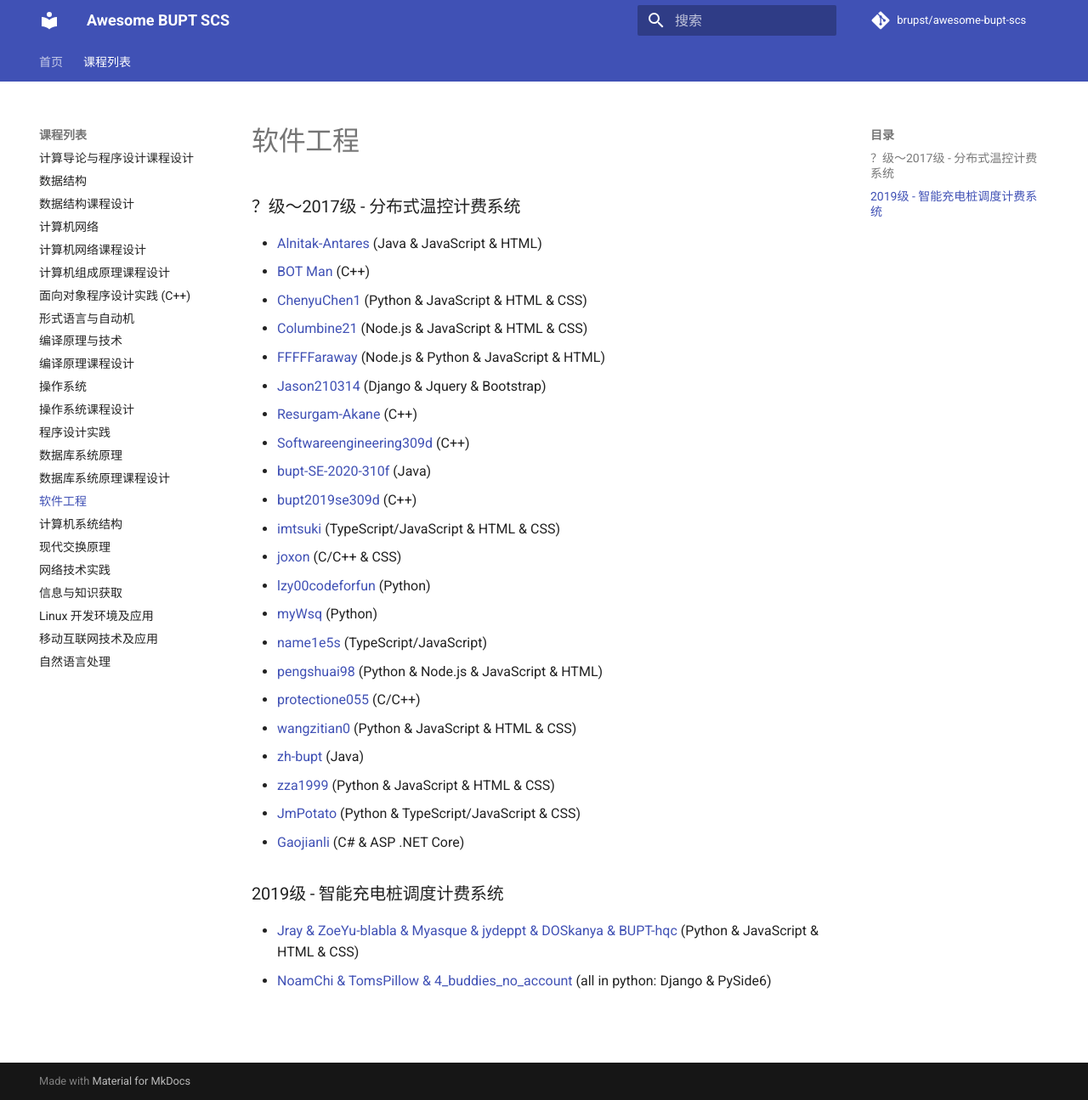
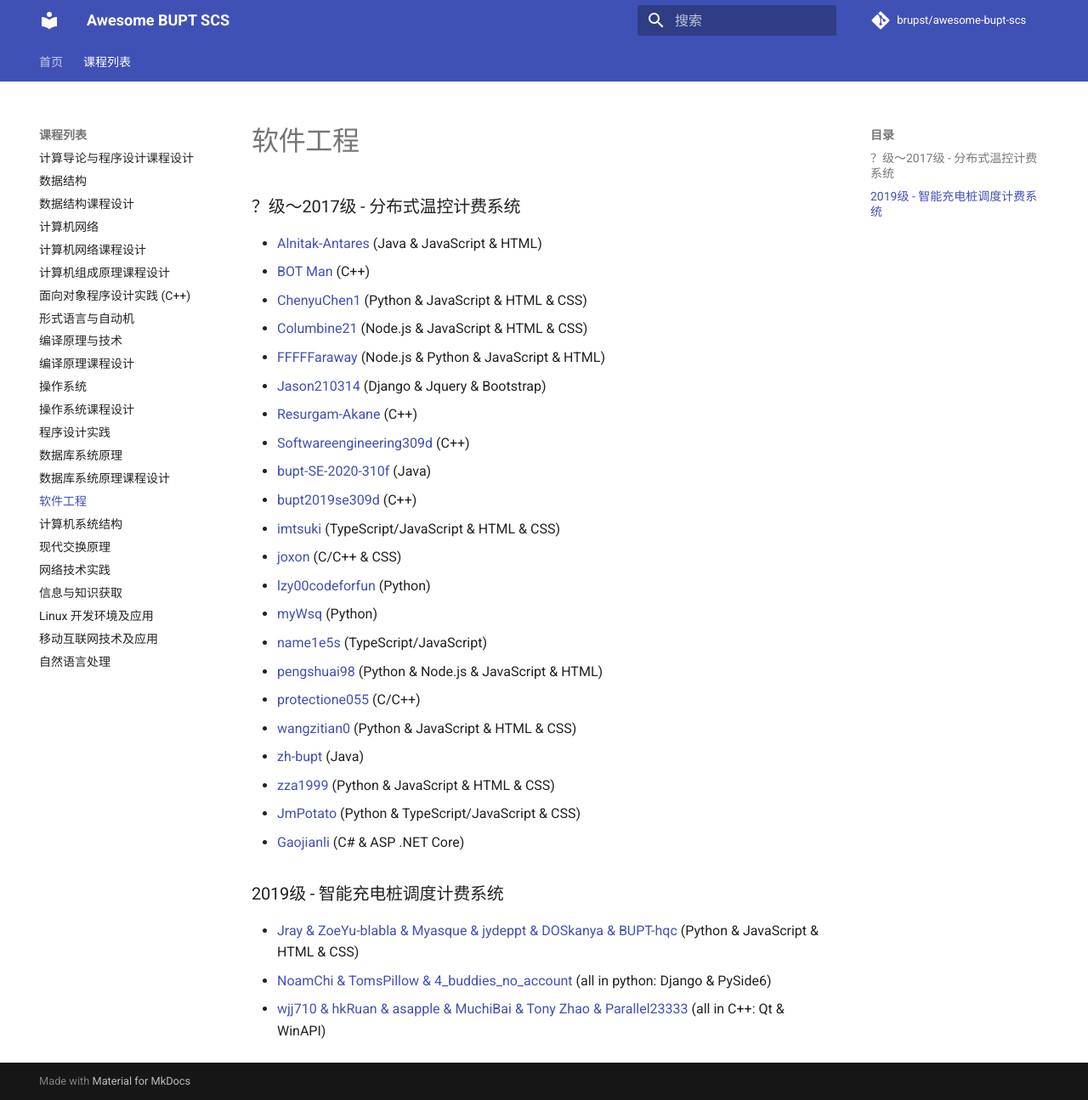
Before and after one commit to brupst/awesome-bupt-scs, an MkDocs documentation site: the page built from projects/Software-Engineering.md, in a window 1280 px wide and 1295 px high. Shown: the whole window at 85% size. Built offline with MkDocs 1.6.1 and Material for MkDocs 9.7.7, drawn with Linux system fonts in a browser that asks for light colours; comment, search, counter and statistics services are not loaded.

Commit message:
Update Software-Engineering.md (#62)
增加仓库链接

```diff
--- a/projects/Software-Engineering.md
+++ b/projects/Software-Engineering.md
@@ -29,3 +29,4 @@
 
 * [Jray & ZoeYu-blabla & Myasque & jydeppt & DOSkanya & BUPT-hqc](https://github.com/Jraaay/Charging-in-BUPT) (Python & JavaScript & HTML & CSS)
 * [NoamChi & TomsPillow & 4_buddies_no_account](https://github.com/PopChicken/acss_repo) (all in python: Django & PySide6)
+* [wjj710 & hkRuan & asapple & MuchiBai & Tony Zhao & Parallel23333](https://github.com/wjj710/Charging-Pile-System) (all in C++: Qt & WinAPI)
```
